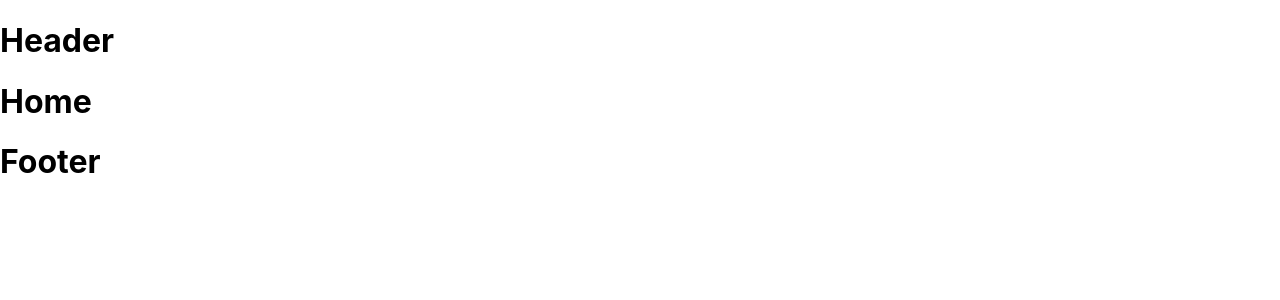
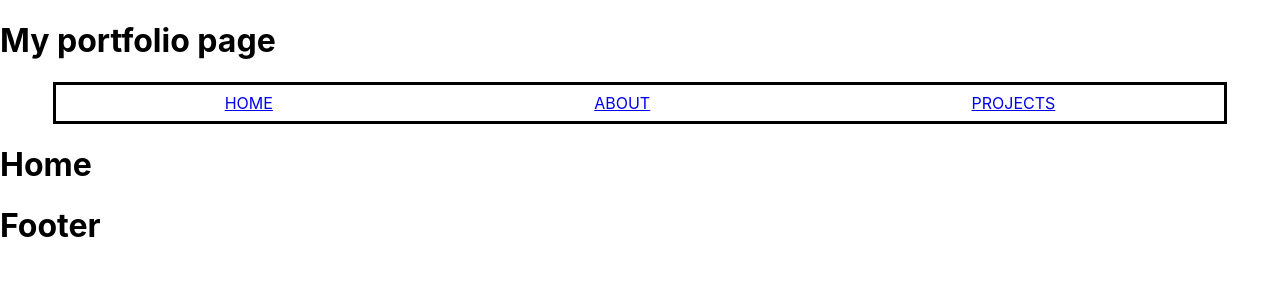
Before and after one commit to jordbort/fullstack-portfolio, a React (Create React App) app: page / in a window 1280 px wide. Shown: the top 300 px of the page. Built offline with nearby package versions, Linux system fonts and the light colour scheme.

Commit message:
Building navigation bar

```diff
--- a/src/components/Header.js
+++ b/src/components/Header.js
@@ -1,5 +1,32 @@
+import { Link } from "react-router-dom"
+
 function Header(props) {
-    return <h1>Header</h1>
+    // Styling
+    const navStyle = {
+        display: "flex",
+        justifyContent: "space-around",
+        border: "3px solid black",
+        padding: "8px",
+        width: "90%",
+        margin: "auto"
+    }
+
+    return (
+        <header>
+            <h1>My portfolio page</h1>
+            <nav style={navStyle}>
+                <div className="nav-link">
+                    <Link to='/'>HOME</Link>
+                </div>
+                <div className="nav-link">
+                    <Link to='/about'>ABOUT</Link>
+                </div>
+                <div className="nav-link">
+                    <Link to='/projects'>PROJECTS</Link>
+                </div>
+            </nav>
+        </header>
+    )
 }
 
 export default Header
```
